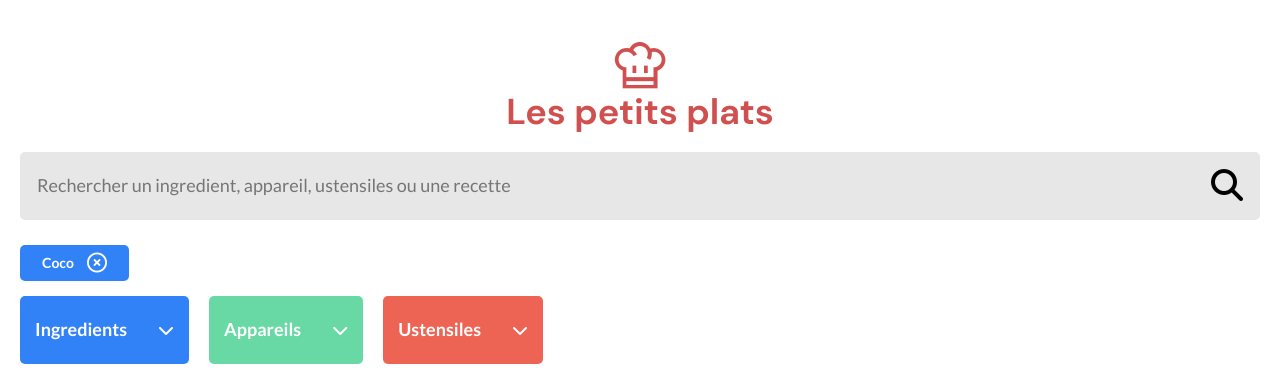
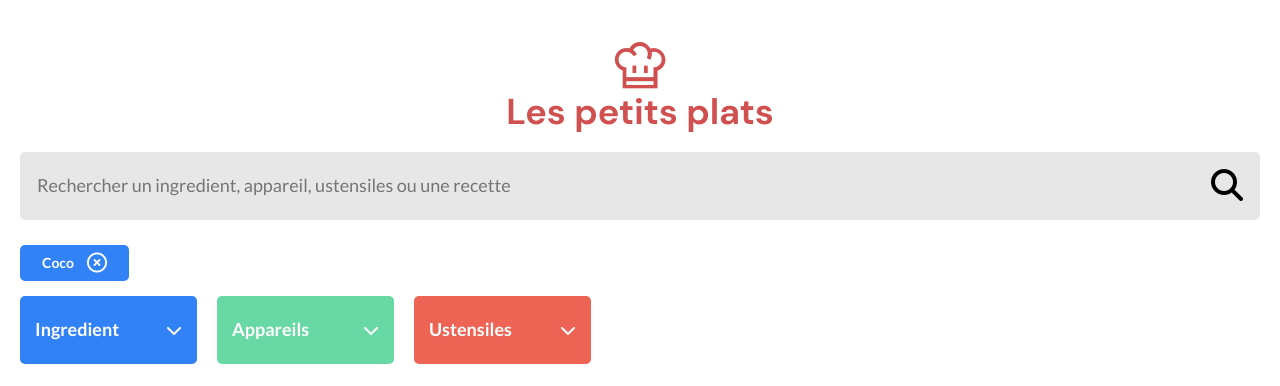
Before and after one commit to Yuuusuuke/VincentAllio_7_25112021, a website: page index.html in a window 1280 px wide. Shown: the top 386 px of the page. Drawn offline with nearby package versions, Linux system fonts and the light colour scheme; a web font is replaced by a local one.

Commit message:
add inputs on dropdowns

```diff
--- a/index.html
+++ b/index.html
@@ -36,15 +36,15 @@
 
     <section class="filters container">
         <a class="filters__dropdown filters__dropdown--ingredient">
-            <p class="filters__dropdown__text">Ingredients</p>
+            <input type="text" class="filters__dropdown__text" placeholder="Ingredient" />
             <i class="fas fa-chevron-down filters__dropdown__icon"></i>
         </a>
         <a class="filters__dropdown filters__dropdown--appareil">
-            <p class="filters__dropdown__text">Appareils</p>
+            <input class="filters__dropdown__text" placeholder="Appareils" />
             <i class="fas fa-chevron-down filters__dropdown__icon"></i>
         </a>
         <a class="filters__dropdown filters__dropdown--ustensile">
-            <p class="filters__dropdown__text">Ustensiles</p>
+            <input class="filters__dropdown__text" placeholder="Ustensiles" />
             <i class="fas fa-chevron-down filters__dropdown__icon"></i>
         </a>
     </section>
--- a/sass/components/_dropdown.scss
+++ b/sass/components/_dropdown.scss
@@ -21,6 +21,19 @@
             font-size: 18px;
             font-weight: 700;
             line-height: 21.6px;
+            color: white;
+
+            border: none;
+
+            max-width: 100px;
+
+            &:focus-visible {
+                outline: none;
+            }
+
+            &::placeholder {
+                color: white;
+            }
         }
 
         &__icon {
@@ -28,15 +41,18 @@
             margin-left: 31px;
         }
 
-        &--ingredient {
+        &--ingredient,
+        &--ingredient &__text {
             background-color: $colorTertiary;
         }
 
-        &--appareil {
+        &--appareil,
+        &--appareil &__text {
             background-color: $colorSecondary;
         }
 
-        &--ustensile {
+        &--ustensile,
+        &--ustensile &__text {
             background-color: $colorPrimary;
         }
     }
```
Also changed, not shown: public/css/prefixed/style.css, public/css/style.css, 1 other file.
